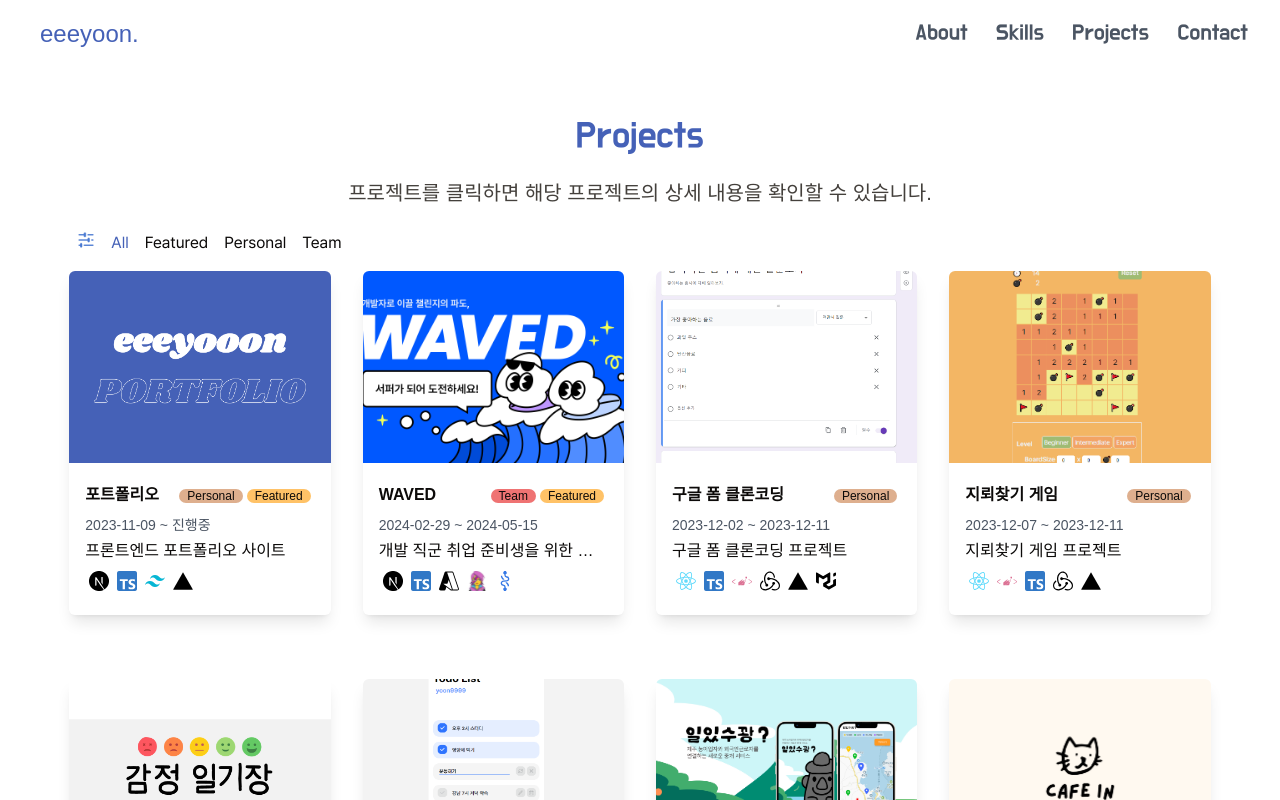
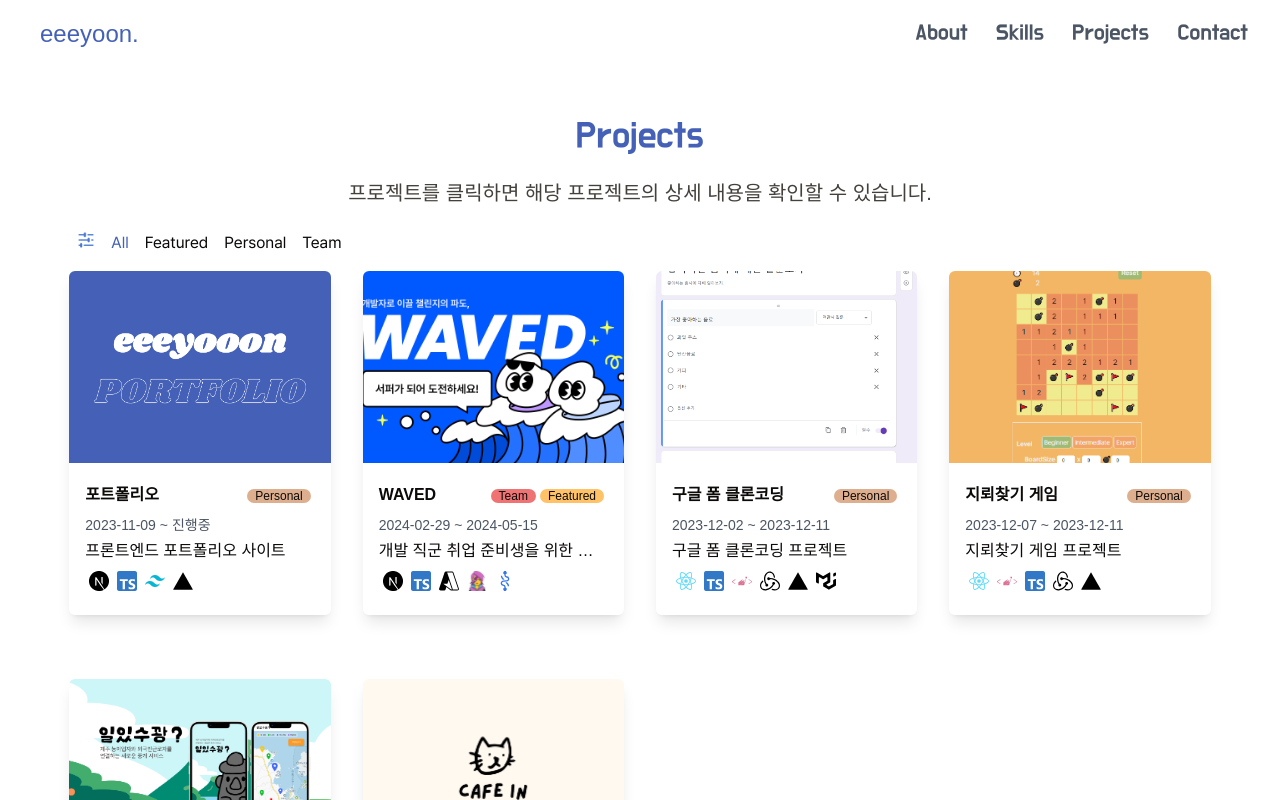
Before and after one commit to eeeyooon/portfolio, a Next.js app: page /projects in a window 1280 px wide. Built offline with nearby package versions, Linux system fonts and the light colour scheme; a web font is replaced by a local one.

Commit message:
chore: 프로젝트 목록 정리

```diff
--- a/data/projects/projectDetailData.ts/project9.ts
+++ b/data/projects/projectDetailData.ts/project9.ts
@@ -10,7 +10,7 @@ export const project9 = {
   ],
   startDate: "2023-11-09",
   endDate: "진행중",
-  category: ["Personal", "Featured"],
+  category: ["Personal"],
   path: "portfolio-site",
   featured: true,
   stacks: ["nextjs", "typescript", "tailwindcss", "vercel"],
```
Also changed, not shown: data/projects/projectDetailData.ts/projectDetailData.ts (+4 -4 lines).
